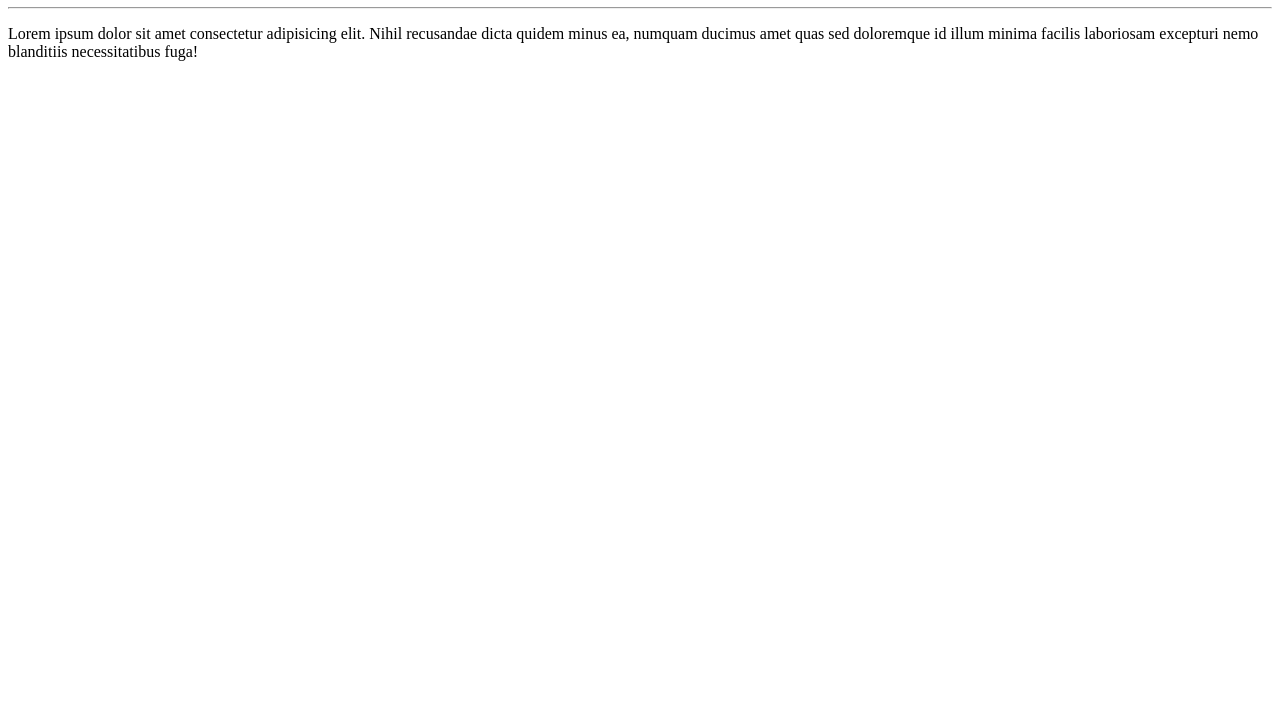
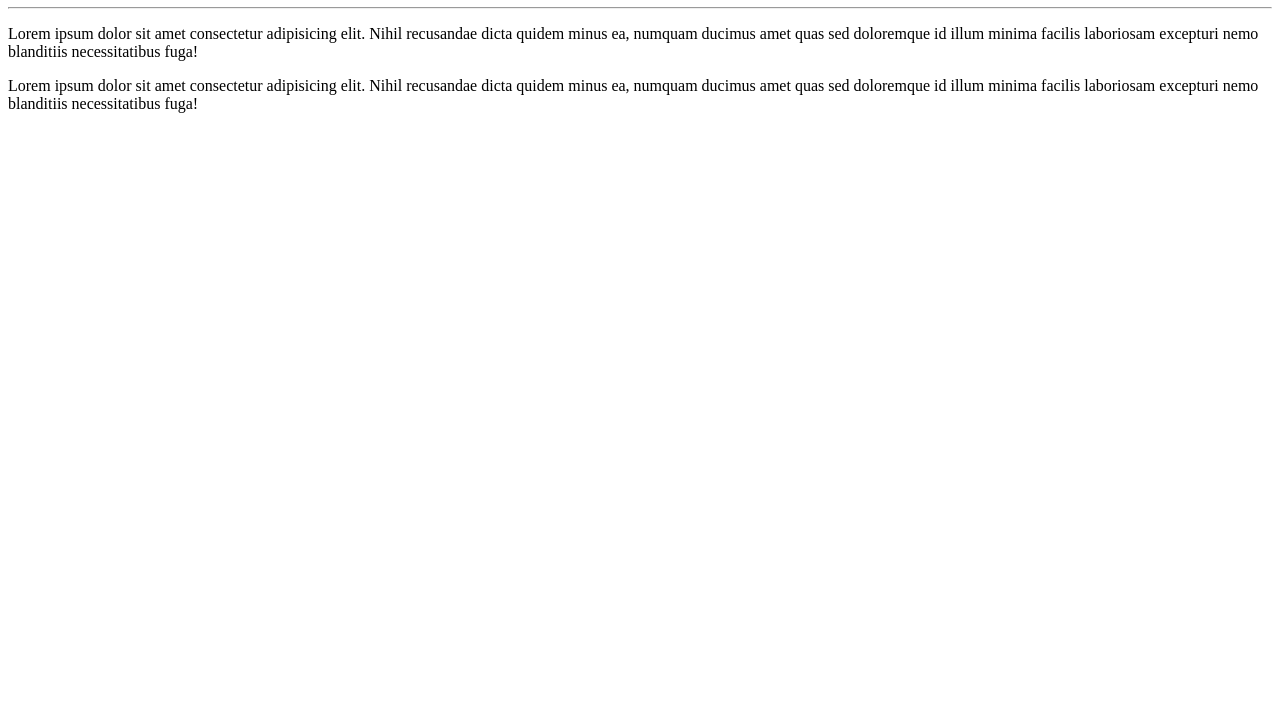
Before and after one commit to EmyyDev/Ola-Mundo, a plain HTML site: page site-exemplo/index.html in a window 1280 px wide. Shown: the part 73-800 px from the top of the page. Drawn offline with Linux system fonts and the light colour scheme.

Commit message:
adicionei um paragrafo

```diff
--- a/site-exemplo/index.html
+++ b/site-exemplo/index.html
@@ -10,6 +10,7 @@
     <h1>Olá, mundo!</h1>
     <hr>
     <p>Lorem ipsum dolor sit amet consectetur adipisicing elit. Nihil recusandae dicta quidem minus ea, numquam ducimus amet quas sed doloremque id illum minima facilis laboriosam excepturi nemo blanditiis necessitatibus fuga!</p>
+    <p>Lorem ipsum dolor sit amet consectetur adipisicing elit. Nihil recusandae dicta quidem minus ea, numquam ducimus amet quas sed doloremque id illum minima facilis laboriosam excepturi nemo blanditiis necessitatibus fuga!</p>
 
 </body>
 </html>
```
